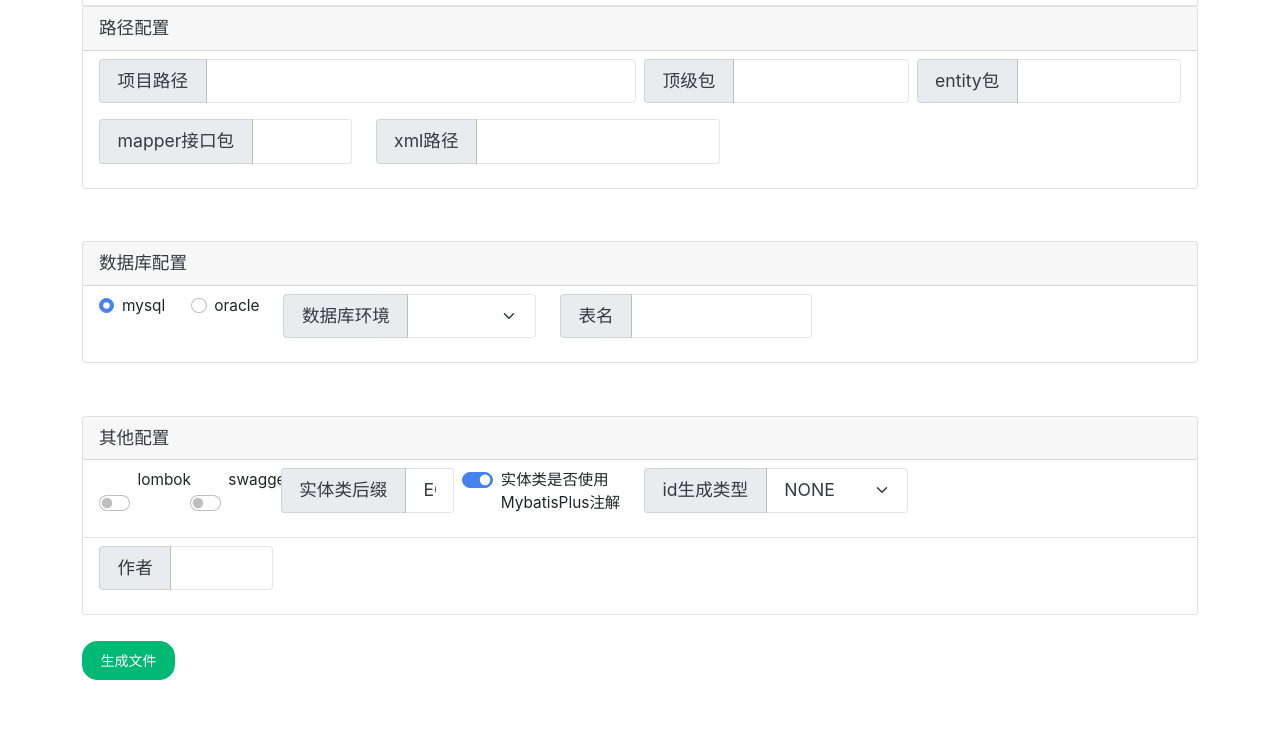
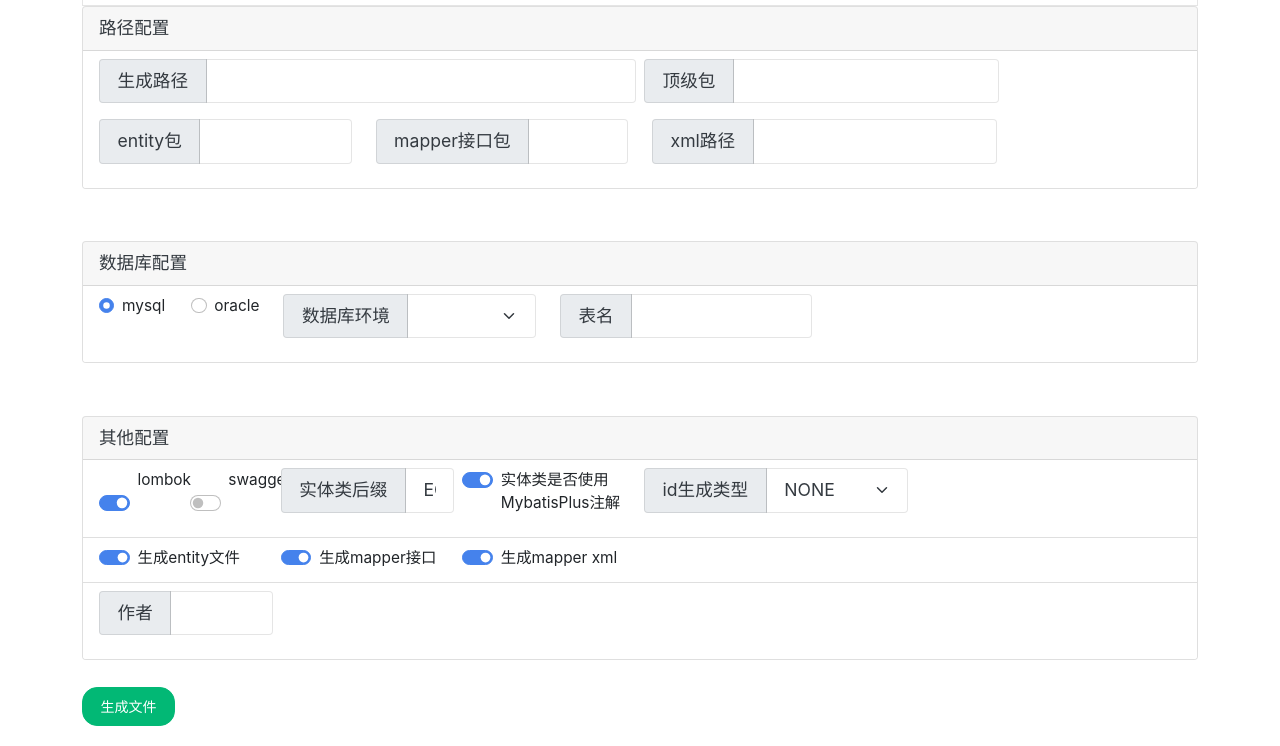
Before and after one commit to shunf4/mybatis-tools, a website: page view/page/index.html in a window 1280 px wide. Shown: the part 54-800 px from the top of the page. Drawn offline with Linux system fonts and the light colour scheme.

Commit message:
生成文件控制

```diff
--- a/package.json
+++ b/package.json
@@ -4,7 +4,7 @@
     "description": "tools for mybatis",
     "icon": "images/icon.png",
     "publisher": "nikolazhang",
-    "version": "1.0.0",
+    "version": "1.0.2",
     "repository": {
         "url": "https://gitee.com/NikolaZhang/mybatis-tools.git",
         "type": "git"
--- a/src/command/GenerateFileMain.ts
+++ b/src/command/GenerateFileMain.ts
@@ -238,6 +238,10 @@ export class GenerateFileMain extends BaseCommand implements Disposable {
 
     generateFile(type: string, data: FileGenerateOption) {
         console.log('文件生成', data);
+        if ((!data.isEntityFile) && (!data.isInterfaceFile) && (!data.isXmlFile)) {
+            vscode.window.showInformationMessage("无需生成文件");
+            return;
+        }
         if (!data.tag) {
             vscode.window.showInformationMessage('请选择数据库配置');
             return;
--- a/view/page/index.html
+++ b/view/page/index.html
@@ -312,25 +312,25 @@
                                     <div class="row g-2">
                                         <div class="col-6">
                                             <div class=" input-group mb-3">
-                                                <label class="input-group-text" for="projectPathId">项目路径</label>
+                                                <label class="input-group-text" for="projectPathId">生成路径</label>
                                                 <input type="text" class="form-control" id="projectPathId" />
                                             </div>
                                         </div>
-                                        <div class="col-3">
+                                        <div class="col-4">
                                             <div class=" input-group mb-3">
                                                 <label class="input-group-text" for="parentPackageId">顶级包</label>
                                                 <input type="text" class="form-control" id="parentPackageId" />
                                             </div>
 
                                         </div>
+                                    </div>
+                                    <div class="row">
                                         <div class="col-3">
                                             <div class=" input-group mb-3">
                                                 <label class="input-group-text" for="entityPathId">entity包</label>
                                                 <input type="text" class="form-control" id="entityPathId" />
                                             </div>
                                         </div>
-                                    </div>
-                                    <div class="row">
                                         <div class="col-3">
                                             <div class="input-group mb-3">
                                                 <label class="input-group-text" for="interfacePathId">mapper接口包</label>
@@ -404,7 +404,7 @@
                                             <div class="form-check form-switch">
                                                 <label class="form-check-label" for="isUseLombokId">lombok</label>
                                                 <input class="form-check-input" type="checkbox" role="switch"
-                                                    id="isUseLombokId">
+                                                    id="isUseLombokId" checked>
                                             </div>
                                         </div>
                                         <div class="col-1">
@@ -443,6 +443,32 @@
                                         </div>
                                         <br>
                                         <br>
+                                    </div>
+                                </li>
+                                <li class="list-group-item">
+                                    <div class="row g-2">
+                                        <div class="col-2">
+                                            <div class="form-check form-switch">
+                                                <label class="form-check-label" for="isEntityFileId">生成entity文件</label>
+                                                <input class="form-check-input" type="checkbox" role="switch"
+                                                    id="isEntityFileId" checked>
+                                            </div>
+                                        </div>
+                                        <div class="col-2">
+                                            <div class="form-check form-switch">
+                                                <label class="form-check-label"
+                                                    for="isInterfaceFileId">生成mapper接口</label>
+                                                <input class="form-check-input" type="checkbox" role="switch"
+                                                    id="isInterfaceFileId" checked>
+                                            </div>
+                                        </div>
+                                        <div class="col-2">
+                                            <div class="form-check form-switch">
+                                                <label class="form-check-label" for="isXmlFileId">生成mapper xml</label>
+                                                <input class="form-check-input" type="checkbox" role="switch"
+                                                    id="isXmlFileId" checked>
+                                            </div>
+                                        </div>
                                     </div>
                                 </li>
                                 <li class="list-group-item">
@@ -910,6 +936,10 @@
             isSwagger: document.getElementById('isSwaggerId').checked,
             isMybatisPlus: document.getElementById('isMybatisPlusId').checked,
             idType: document.getElementById('idTypeId').value,
+
+            isEntityFile: document.getElementById('isEntityFileId').checked,
+            isInterfaceFile: document.getElementById('isInterfaceFileId').checked,
+            isXmlFile: document.getElementById('isXmlFileId').checked,
         }
 
         console.log('文件生成组装参数', data);
```
Also changed, not shown: src/database/generate/GenerateFactory.ts (+8 -0 lines), src/model/FileGenerateOption.ts (+7 -0 lines).
